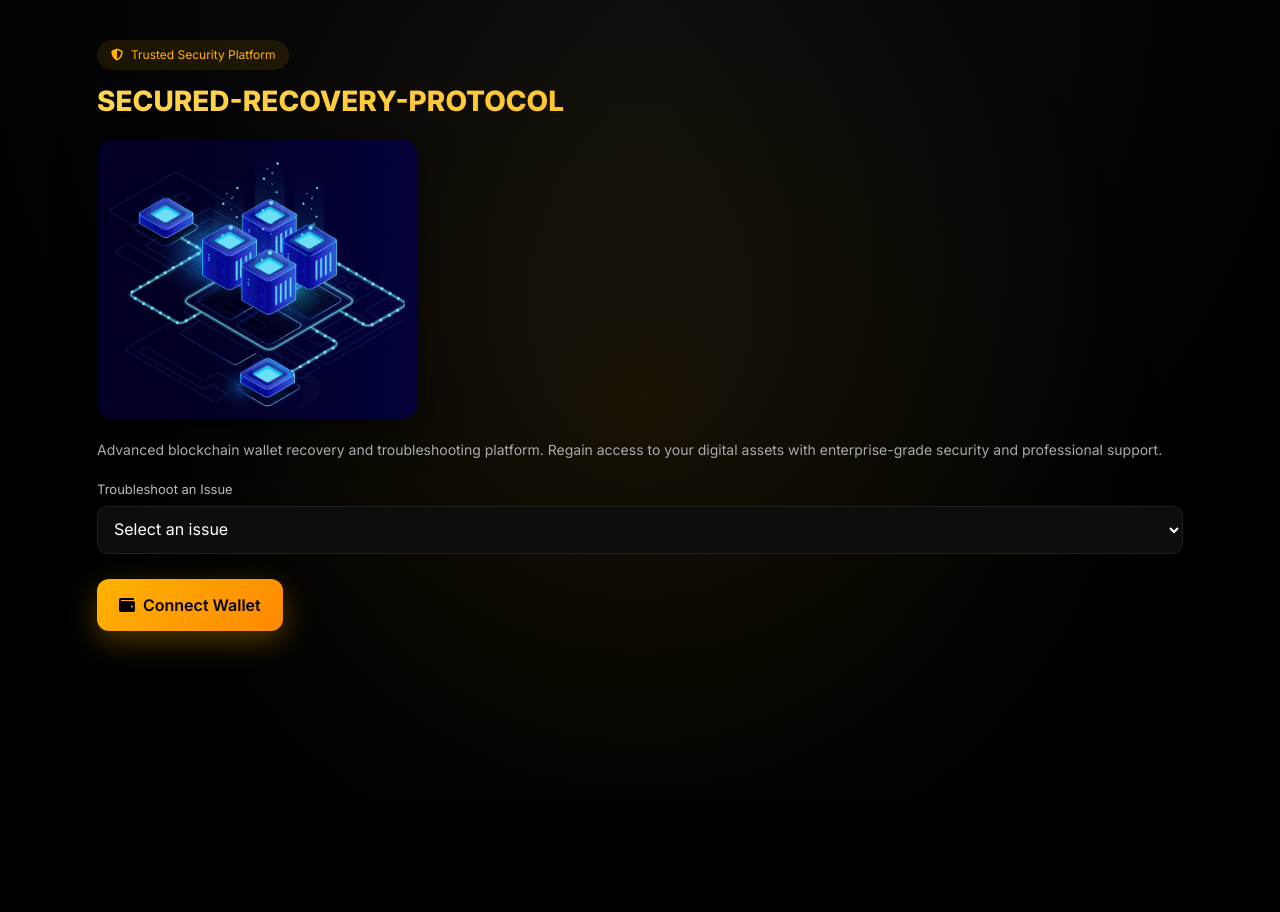
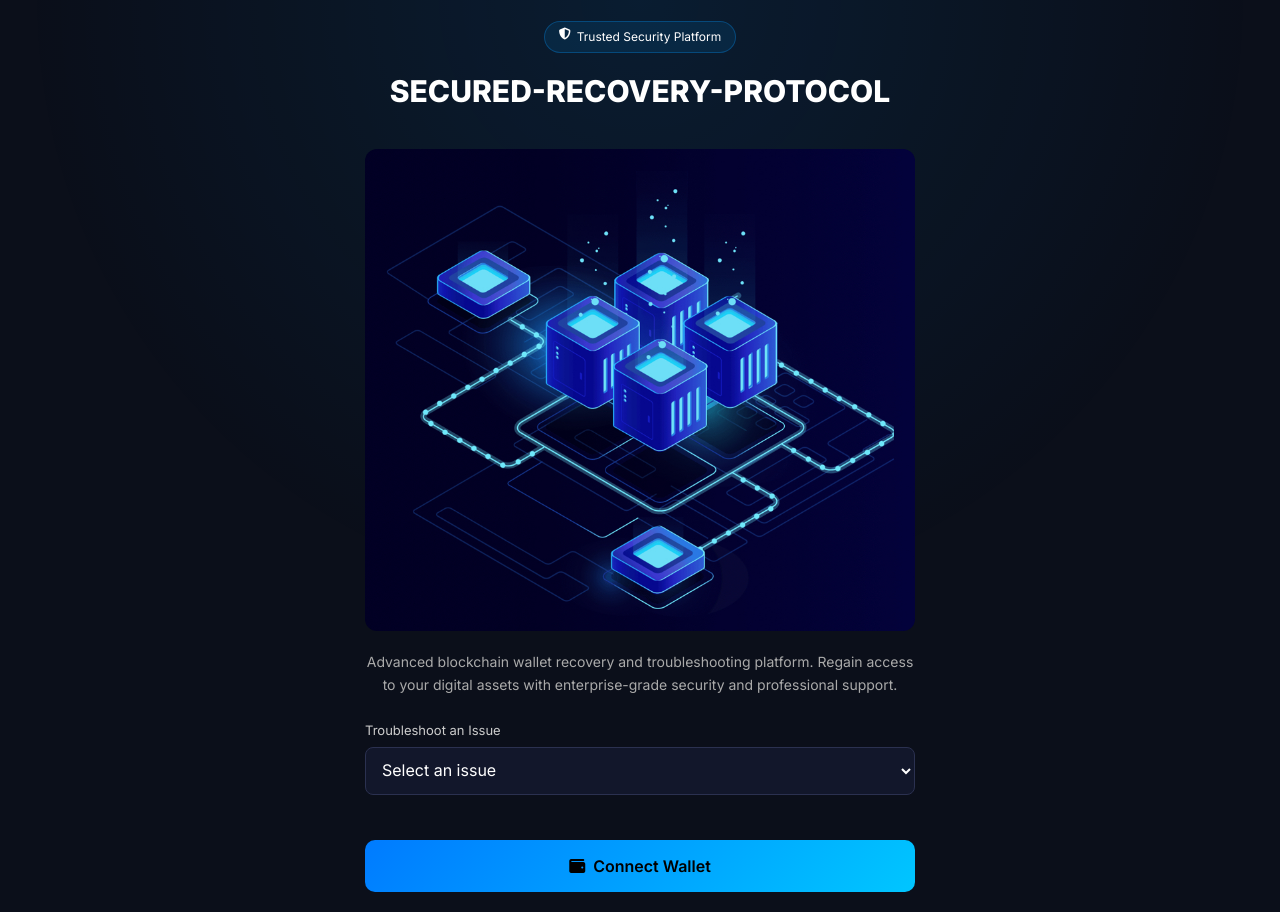
Before and after one commit to Blockrec/Blockdapps, a Flask app: page / in a window 1280 px wide. Before the commit the page ends 656 px from the top, so only its background shows below. Run offline with Flask 3, Linux system fonts and the light colour scheme.

Commit message:
Refactor CSS with improved styles and organization
Updated CSS styles for various elements including backgrounds, layout, and buttons. Improved organization with section headers.

```diff
--- a/static/css/style.css
+++ b/static/css/style.css
@@ -6,138 +6,143 @@
     font-family: 'Inter', sans-serif;
 }
 
-/* BODY */
 body {
-  background: radial-gradient(circle at top, #0d0d0d, #000000 70%);
+    background: #0b0f1a;
     color: #fff;
     min-height: 100vh;
 }
 
-/* BACKDROP */
+/* ================= BACKGROUND ================= */
 .hero-image-backdrop {
     position: fixed;
     width: 100%;
     height: 100%;
-  background: radial-gradient(circle at center, rgba(255,179,0,0.08), transparent 70%);
+    background: radial-gradient(circle at top, rgba(0,153,255,0.1), transparent 60%);
     z-index: -1;
 }
 
-/* MAIN */
-.main-content {
-  padding: 40px 15px;
+/* ================= LAYOUT ================= */
+.container {
+    display: flex;
+    justify-content: center;
+    align-items: center;
+    min-height: 100vh;
+    padding: 20px;
 }
 
-/* BADGE */
+.main-content {
+    text-align: center;
+    max-width: 550px;
+    width: 100%;
+}
+
+/* ================= HEADER ================= */
 .hero-badge {
-  display: inline-flex;
-  align-items: center;
-  gap: 8px;
-  background: rgba(255, 179, 0, 0.1);
-  color: #ffb300;
+    background: rgba(0,153,255,0.1);
+    border: 1px solid rgba(0,153,255,0.3);
     padding: 6px 14px;
     border-radius: 20px;
+    display: inline-flex;
+    gap: 6px;
     font-size: 12px;
 }
 
-/* TITLE */
 .title {
-  font-size: 28px;
+    font-size: 30px;
     font-weight: 800;
-  margin: 15px 0;
-  background: linear-gradient(90deg, #ffd54f, #ffb300);
-  -webkit-background-clip: text;
-  -webkit-text-fill-color: transparent;
-}
-
-/* IMAGE */
-.hero-image-container {
     margin: 20px 0;
 }
 
+/* ================= IMAGE ================= */
 .hero-image {
     width: 100%;
-  max-width: 320px;
-  border-radius: 16px;
-  box-shadow: 0 10px 40px rgba(0,0,0,0.6);
+    border-radius: 12px;
+    margin: 20px 0;
 }
 
-/* DESCRIPTION */
+/* ================= TEXT ================= */
 .description {
+    font-size: 14px;
     color: #aaa;
-  font-size: 14px;
-  margin-bottom: 20px;
+    line-height: 1.6;
 }
 
-/* TROUBLESHOOT */
+/* ================= DROPDOWN ================= */
 .troubleshoot-section {
-  margin-top: 20px;
+    margin: 25px 0;
+    text-align: left;
 }
 
 .troubleshoot-label {
+    font-size: 13px;
+    margin-bottom: 6px;
     display: block;
-  margin-bottom: 6px;
-  font-size: 13px;
-  color: #bbb;
+    color: #ccc;
 }
 
 .troubleshoot-dropdown {
     width: 100%;
     padding: 12px;
-  border-radius: 10px;
-  background: #0d0d0d;
+    background: #12172b;
+    border: 1px solid #2b3150;
+    border-radius: 8px;
     color: #fff;
-  border: 1px solid #222;
 }
 
-/* BUTTON */
+/* ================= BUTTON ================= */
 .connect-wallet-btn {
-  margin-top: 25px;
-  padding: 14px 22px;
-  border-radius: 12px;
-  background: linear-gradient(135deg, #ffb300, #ff8800);
+    margin-top: 20px;
+    width: 100%;
+    padding: 14px;
+    background: linear-gradient(135deg, #007bff, #00c6ff);
     border: none;
-  color: #000;
+    border-radius: 10px;
     font-weight: 600;
     cursor: pointer;
-  box-shadow: 0 10px 30px rgba(255,179,0,0.3);
-  transition: 0.2s;
+    transition: 0.3s;
+    position: relative;
 }
 
 .connect-wallet-btn:hover {
     transform: translateY(-2px);
+    box-shadow: 0 0 20px rgba(0,153,255,0.5);
 }
 
-/* MODAL BASE */
+/* ================= MODAL ================= */
 .modal {
     position: fixed;
-  top: 0;
-  left: 0;
-  width: 100%;
-  height: 100%;
-  background: rgba(0,0,0,0.75);
-  backdrop-filter: blur(8px);
+    inset: 0;
+    background: rgba(0,0,0,0.85);
     display: flex;
     justify-content: center;
     align-items: center;
     z-index: 999;
+    opacity: 0;
+    visibility: hidden;
+    transition: 0.25s ease;
 }
 
-.modal.hidden {
-  display: none;
+.modal.show {
+    opacity: 1;
+    visibility: visible;
 }
 
-/* MODAL CONTENT */
+/* fallback */
+.hidden {
+    display: none !important;
+}
+
+/* ================= MODAL CONTENT ================= */
 .modal-content {
-  background: linear-gradient(145deg, #0a0a0a, #121212);
-  border-radius: 16px;
+    background: #12162a;
+    border-radius: 14px;
     padding: 20px;
-  width: 90%;
+    width: 95%;
     max-width: 420px;
     animation: slideUp 0.3s ease;
-  border: 1px solid rgba(255,255,255,0.05);
 }
 
-/* ANIMATION */
+/* ================= ANIMATION ================= */
 @keyframes slideUp {
     from {
         transform: translateY(40px);
```
Also changed, not shown: other parts of static/css/style.css (+110 -101 lines). Lines whose indentation alone changed are shown as unchanged.
